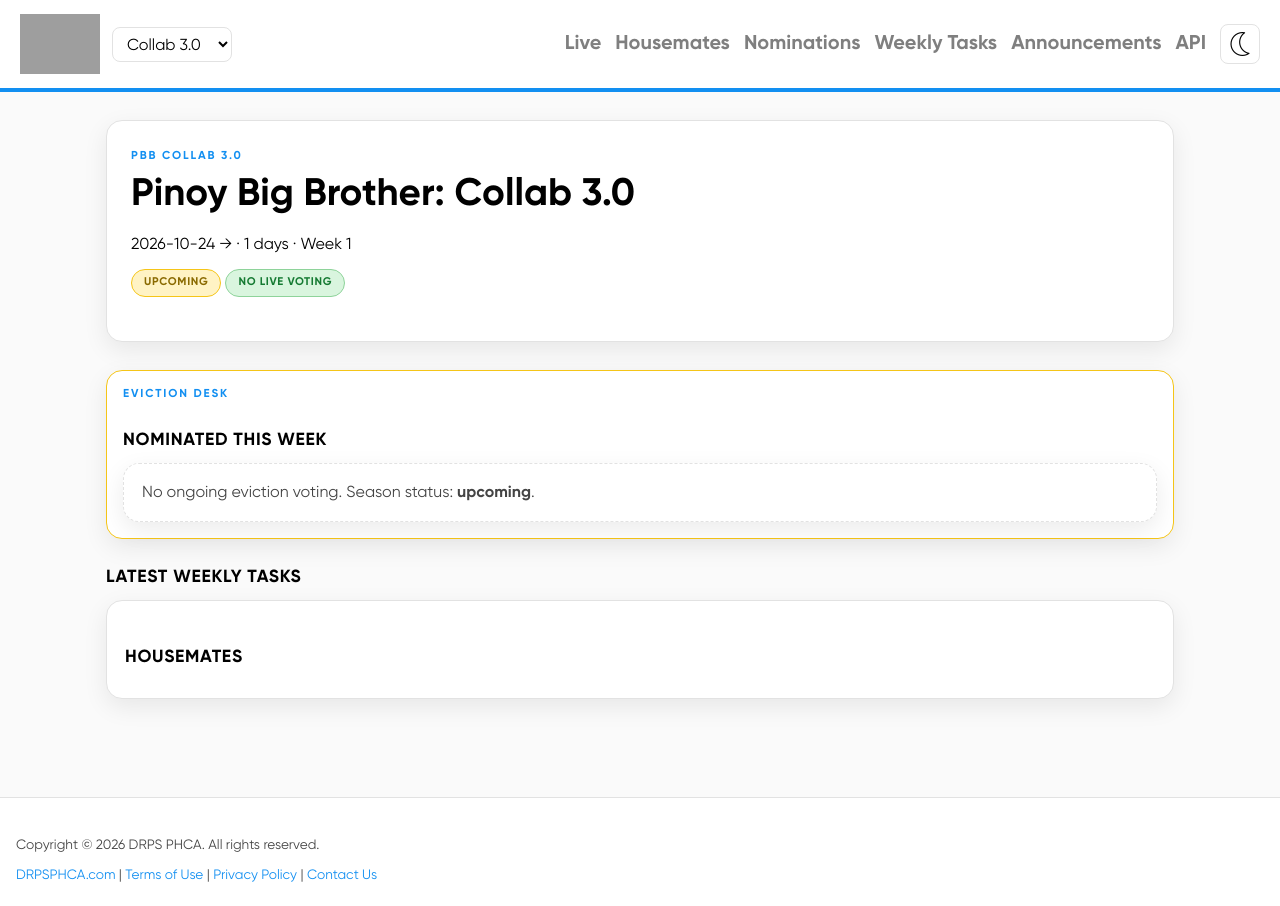
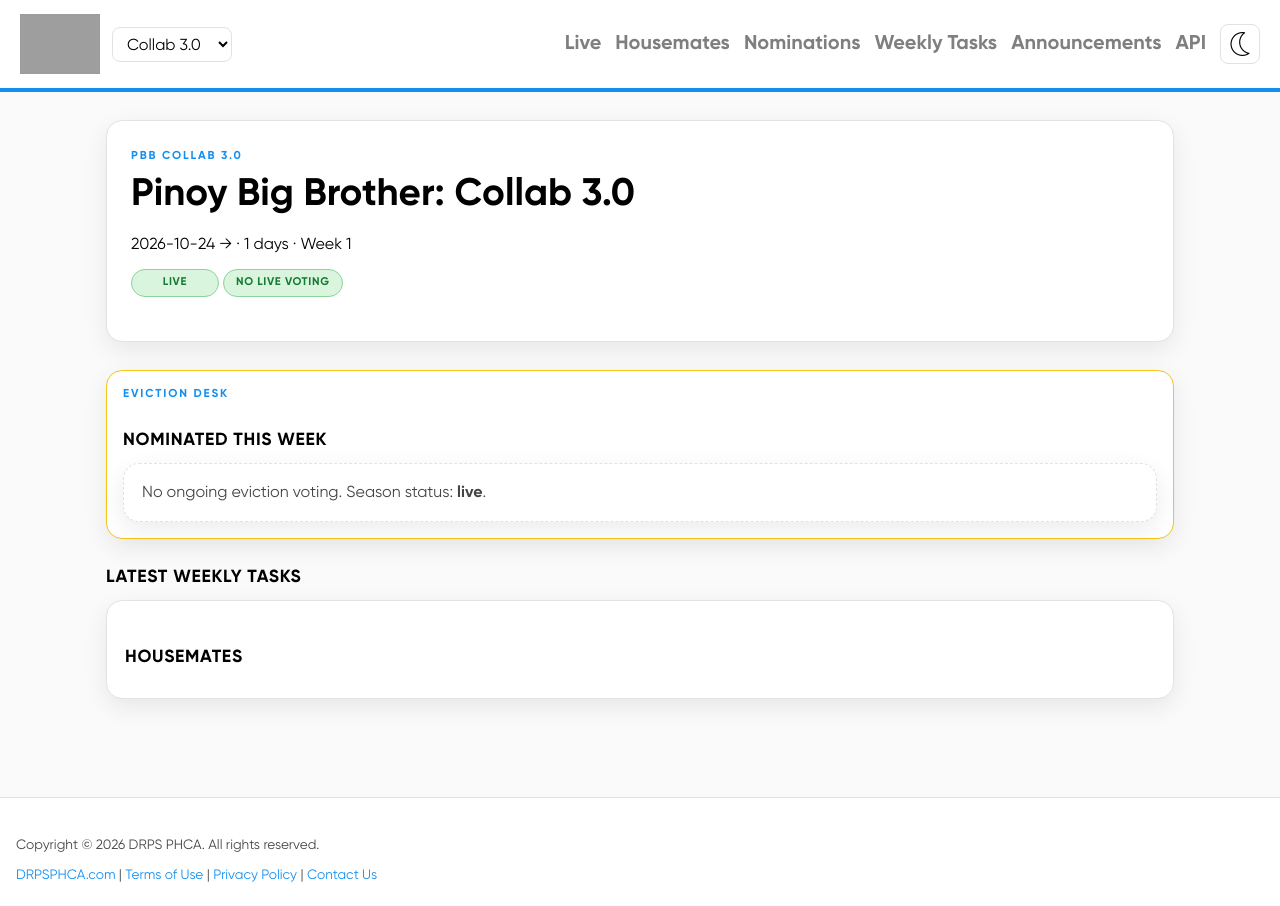
Before and after one commit to drpsphca/PHCASite-PBBUpdates, a Jekyll site: the page built from seasons/collab3/index.md, in a window 1280 px wide. Built offline with Jekyll 4.4.1, drawn with Linux system fonts in a browser that asks for light colours; grey boxes are pictures that could not be loaded.

Commit message:
20261024-05

```diff
--- a/_data/seasons/collab3/season.yml
+++ b/_data/seasons/collab3/season.yml
@@ -4,7 +4,7 @@
 premiere: "2026-10-24"
 # finale: "null"
 days: 1
-status: upcoming          # live | eviction_open | ended
+status: live          # live | eviction_open | ended
 voting_open: false
 current_week: 1
 current_day: 1
```
